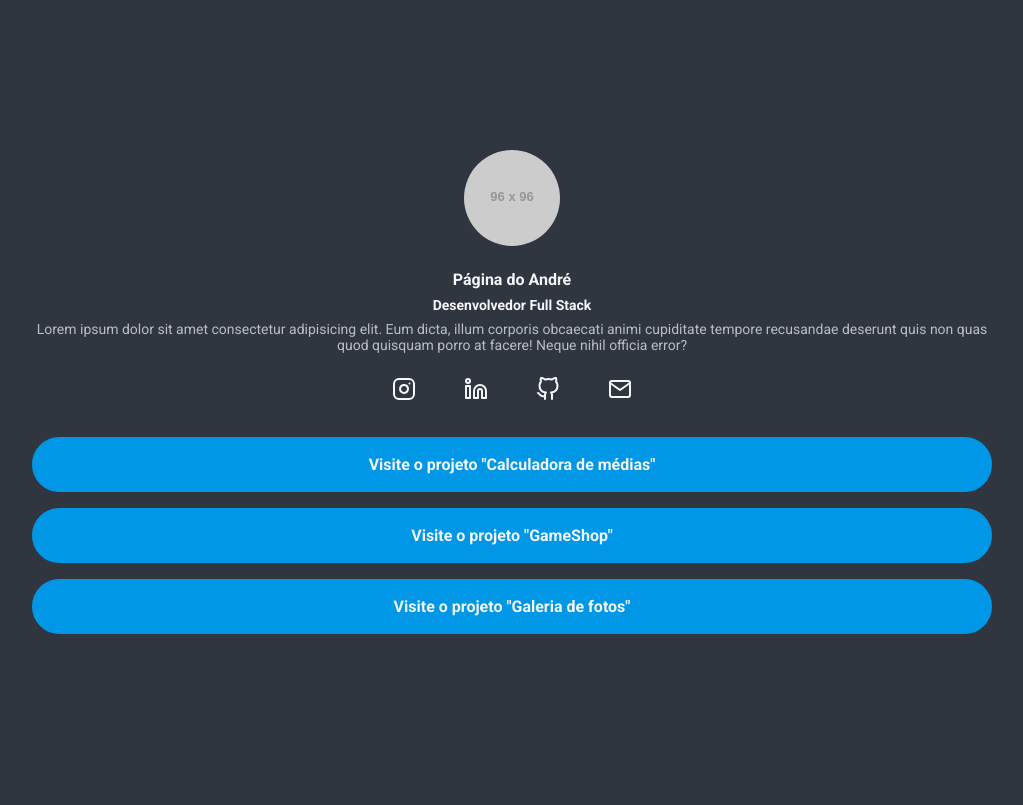
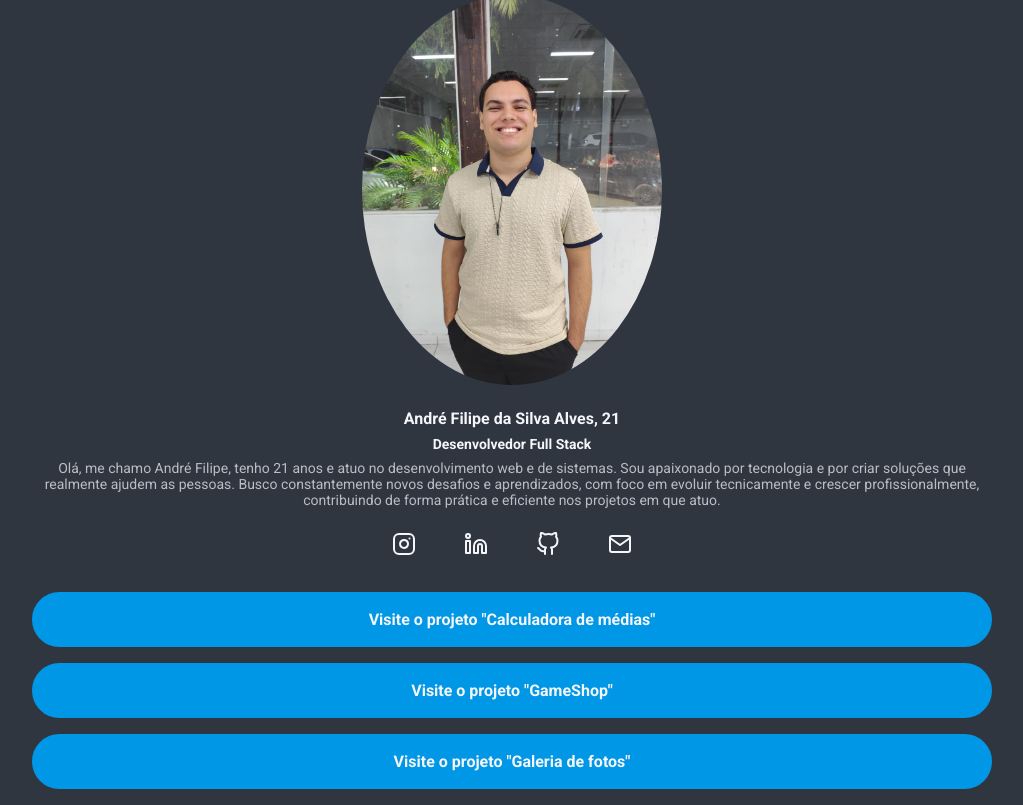
Before and after one commit to andrezinhu/Meu-portfolio, a website: page index.html in a window 1280 px wide. Shown: the whole page, without its empty margins (128-1151 px from the left). Drawn offline with Linux system fonts and the light colour scheme; placeholder pictures from the web are drawn by us.

Commit message:
Links das redes sociais e foto de perfil adicionadas

```diff
--- a/index.html
+++ b/index.html
@@ -14,37 +14,38 @@
 <body>
     <div class="container">
         <header>
-            <img class="profileAvatar" src="https://placehold.co/96x96" alt="Logo do André">
+            <img class="profileAvatar" src="./src/images/Foto Perfil.jpeg" alt="Logo do André">
             <div class="profileBio">
-                <h1 class="profileBioName">Página do André</h1>
+                <h1 class="profileBioName">André Filipe da Silva Alves, 21</h1>
                 <h2 class="profileBioSubtitle">Desenvolvedor Full Stack</h2>
                 <p class="profileBioDescription">
-                    Lorem ipsum dolor sit amet consectetur adipisicing elit.
-                    Eum dicta, illum corporis obcaecati animi cupiditate tempore
-                    recusandae deserunt quis non quas quod quisquam porro at facere!
-                    Neque nihil officia error?
+                    Olá, me chamo <span class="textEmphasis">André Filipe</span>, tenho 21 anos e atuo no desenvolvimento web
+                    e de sistemas. Sou apaixonado por tecnologia e por <span class="textEmphasis"> criar soluções que
+                    realmente ajudem as pessoas</span>. Busco constantemente novos desafios e
+                    aprendizados, com foco em <span class="textEmphasis">evoluir tecnicamente e crescer profissionalmente</span>,
+                    contribuindo de forma prática e eficiente nos projetos em que atuo.
                 </p>
             </div>
         </header>
         <nav>
             <ul class="socialLinks">
                 <li>
-                    <a href="">
+                    <a href="https://www.instagram.com/andrezinhu07/" target="_blank" rel="noopener noreferrer">
                         <img src="./src/images/instagram.svg" alt="Logo do Instagram">
                     </a>
                 </li>
                 <li>
-                    <a href="">
+                    <a href="https://www.linkedin.com/in/andr%C3%A9-filipe-385b10226/" target="_blank" rel="noopener noreferrer">
                         <img src="./src/images/linkedin.svg" alt="Logo do LinkedIn">
                     </a>
                 </li>
                 <li>
-                    <a href="">
+                    <a href="https://github.com/andrezinhu" target="_blank" rel="noopener noreferrer">
                         <img src="./src/images/github.svg" alt="Logo do GitHub">
                     </a>
                 </li>
                 <li>
-                    <a href="">
+                    <a href="mailto:07andrefilipe@gmail.com" target="_blank" rel="noopener noreferrer">
                         <img src="./src/images/mail.svg" alt="Logo do Email">
                     </a>
                 </li>
--- a/src/styles/main.less
+++ b/src/styles/main.less
@@ -33,13 +33,6 @@ li{
     flex-direction: column;
     justify-content: center;
 
-    @media @breakpointMobile {
-        max-width: 70%;
-    }
-
-    @media @breakpointTablet {
-        max-width: 80%;
-    }
 
 }
 
@@ -48,8 +41,10 @@ header {
 
     .profileAvatar {
         display: block;
+        width: 300px;
+        height: 390px;
         margin: 0 auto 24px;
-        border-radius: 50%;
+        border-radius: 100%;
     }
 }
 
@@ -114,3 +109,11 @@ header {
 
     }
 }
+
+@media @breakpointMobile {
+    max-width: 70%;
+}
+
+@media @breakpointTablet {
+    max-width: 80%;
+}
```
Also changed, not shown: build/styles/main.css, src/images/Foto Perfil.jpeg (added).
